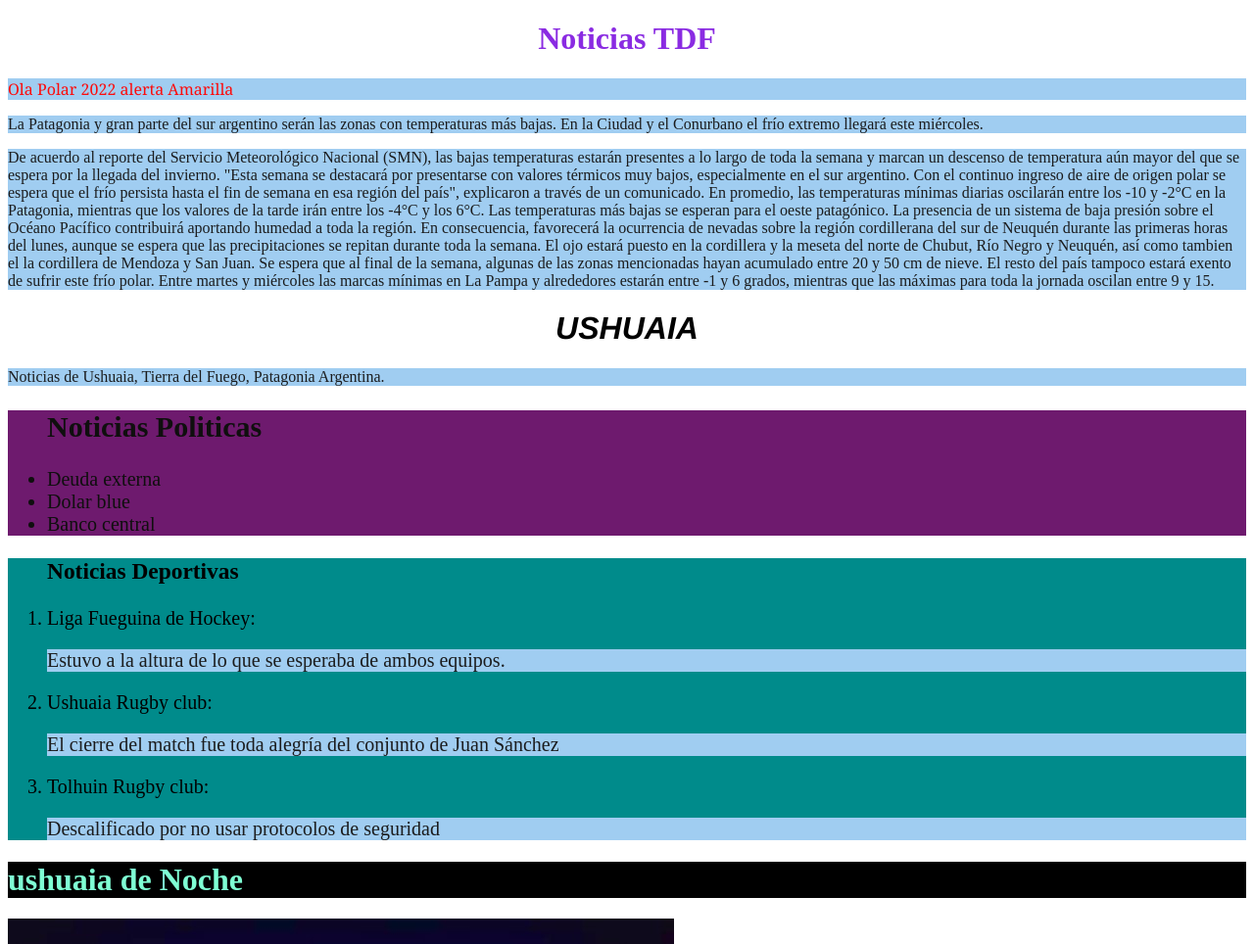
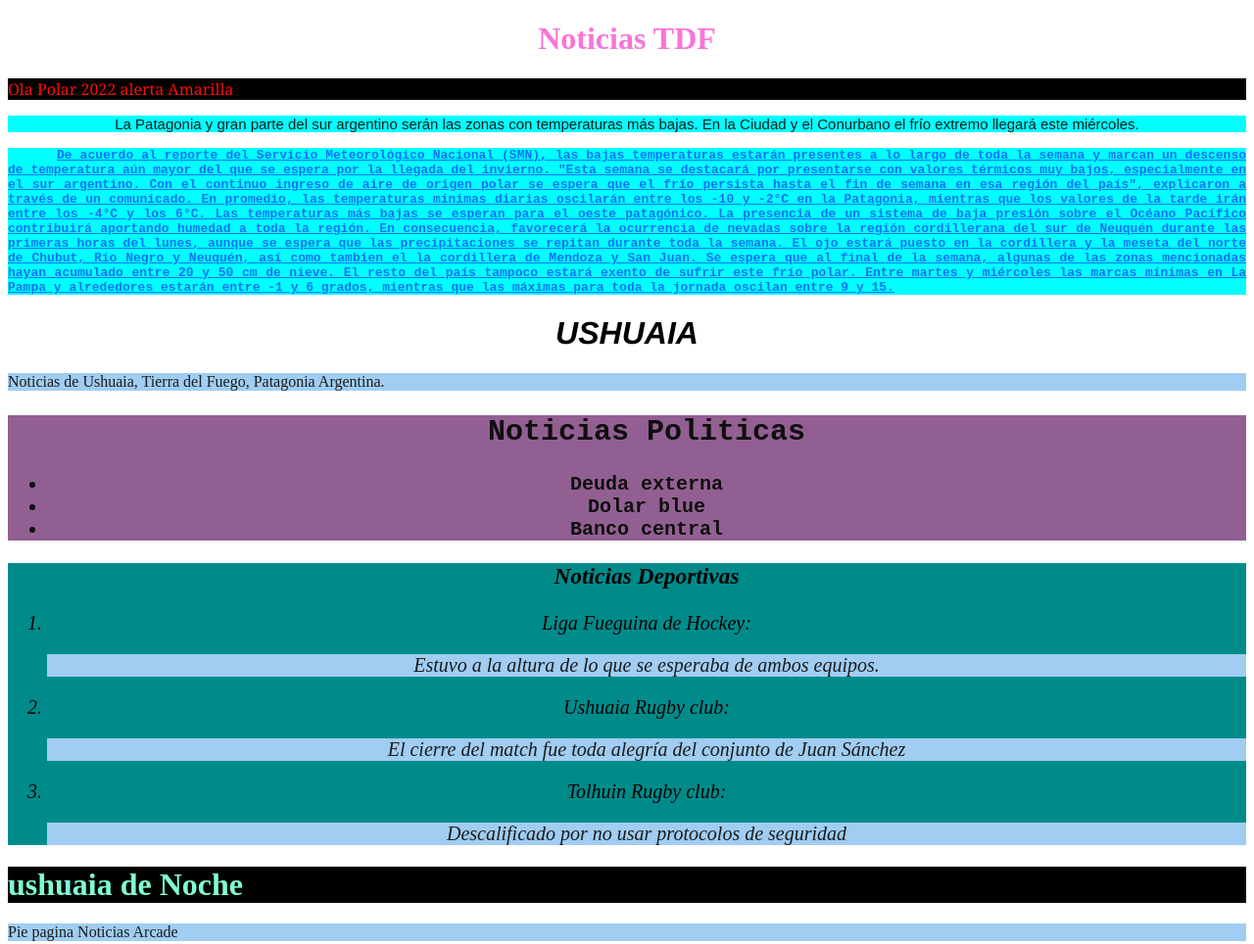
Before and after one commit to Devo-Maidana/front2022, a plain HTML site: page TrabajosClases/Diario/index.html in a window 1280 px wide. Shown: the top 964 px of the page at 98% size. Drawn offline with Linux system fonts and the light colour scheme.

Commit message:
estilos a fuentes

```diff
--- a/TrabajosClases/Diario/index.html
+++ b/TrabajosClases/Diario/index.html
@@ -12,10 +12,11 @@
     <h1 id="ColorRosa">Noticias TDF</h1>
     <!-- llamar a la class con el . (punto) :D ESTO ES UN COMENTARIO  -->
     <p class="ColorRojo"> Ola Polar 2022 alerta Amarilla</p>
-    <p>  La Patagonia y gran parte del sur argentino serán las zonas con temperaturas más bajas.
+    <p class="patagonia">  La Patagonia y gran parte del sur argentino serán las zonas con temperaturas más bajas.
         En la Ciudad y el Conurbano el frío extremo llegará este miércoles.</p>
     </p>
-    <p> De acuerdo al reporte del Servicio Meteorológico Nacional (SMN), las bajas temperaturas estarán presentes a lo largo de toda la semana y marcan un descenso de temperatura aún mayor del que se espera por la llegada del invierno.
+    <div class="serviciometeorologico">
+    <p class="serviciometeorologico"> De acuerdo al reporte del Servicio Meteorológico Nacional (SMN), las bajas temperaturas estarán presentes a lo largo de toda la semana y marcan un descenso de temperatura aún mayor del que se espera por la llegada del invierno.
 
         "Esta semana se destacará por presentarse con valores térmicos muy bajos, especialmente en el sur argentino. Con el continuo ingreso de aire de origen polar se espera que el frío persista hasta el fin de semana en esa región del país", explicaron a través de un comunicado.
 
@@ -26,7 +27,7 @@
         El ojo estará puesto en la cordillera y la meseta del norte de Chubut, Río Negro y Neuquén, así como tambien el la cordillera de Mendoza y San Juan. Se espera que al final de la semana, algunas de las zonas mencionadas hayan acumulado entre 20 y 50 cm de nieve.
 
         El resto del país tampoco estará exento de sufrir este frío polar. Entre martes y miércoles las marcas mínimas en La Pampa y alrededores estarán entre -1 y 6 grados, mientras que las máximas para toda la jornada oscilan entre 9 y 15.      </p>
-
+    </div>
 
     <h1 class="ush">  USHUAIA </h1>
     <p> Noticias de Ushuaia, Tierra del Fuego, Patagonia Argentina.</p>
@@ -58,9 +59,14 @@
      </ol>
 
 
-
      <h1 class="ColorUsh">ushuaia de Noche</h1>
 
-     <img  src="ushuaia.jpg" alta="foto leon feliz"> <!-- alta para persona no videntes-->
+
+
+
+        <p> Pie pagina Noticias Arcade </p>
+
+
+     <img  src="ushuaia.jpg" alta="ushuaia feliz"> <!-- alta para persona no videntes-->
 </body>
 </html>
--- a/TrabajosClases/Diario/styles.css
+++ b/TrabajosClases/Diario/styles.css
@@ -11,7 +11,7 @@ p {
 
     #ColorRosa {
         text-align: center;
-        color:blueviolet
+        color:rgb(250, 116, 216)
 
 
     }
@@ -25,7 +25,7 @@ p {
     }
 
     .ColorRojo{
-
+      background-color: black;
       color:rgb(253, 11, 11);
       font-family: Georgia, 'Times New Roman', Times, serif;
     }
@@ -38,14 +38,37 @@ p {
     }
 
     .NotiPoliticas{
-        text-align:left;
+        text-align:center;
         font-size: 20px;
-        background-color: rgb(110, 26, 110);
+        background-color: rgb(146, 95, 146);
         color:rgb(15, 15, 14);
+        font-weight:bold;
+        font-family: monospace;
     }
 
     .NotiDeportivas{
     font-size: 20px;
     background-color: darkcyan;
+    text-align: center;
+    font-style: italic;
+    }
 
+
+    .patagonia {
+
+        background-color: aqua;
+        font-size: 15px;
+        text-align:center;
+        font-family: fantasy;
     }
+
+    .serviciometeorologico {
+      color: rgb(16, 115, 245);
+      background-color: aqua;
+      text-align: justify;
+      font-family:monospace;
+      font-size: medium;
+     text-decoration: underline;
+     text-indent: 50px;
+     font-weight: bold;
+    }
```
